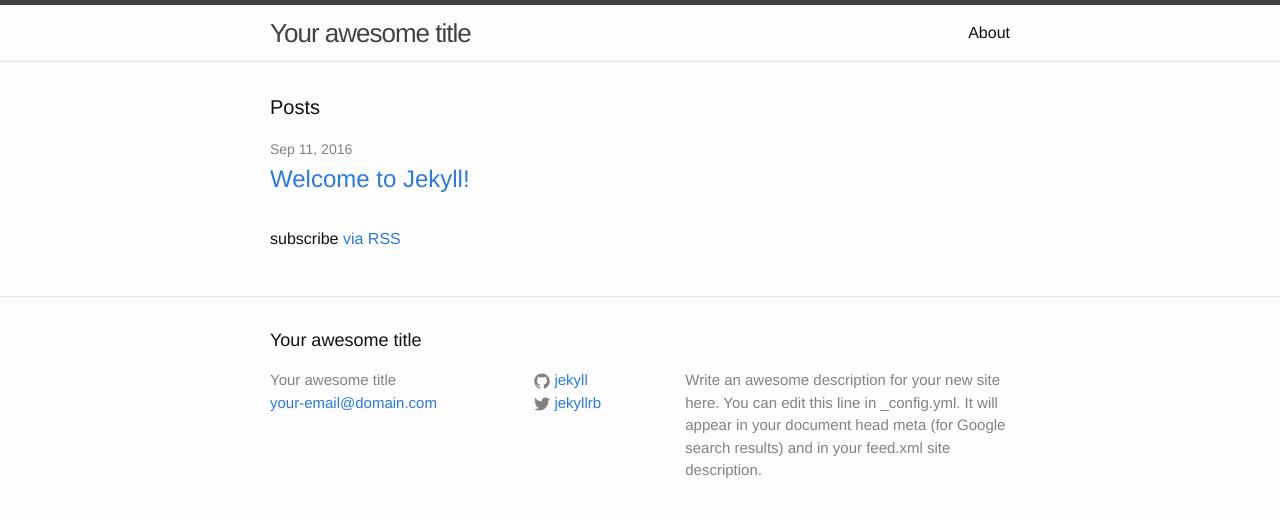
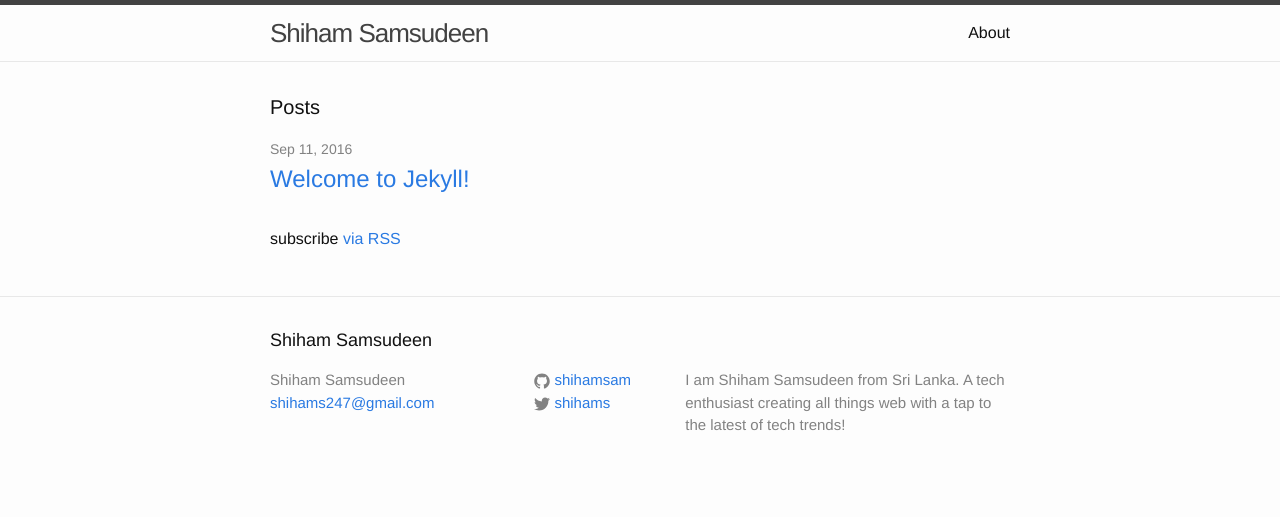
Before and after one commit to shihamsam/shihamsam.github.io, a Jekyll site: the page built from index.html, in a window 1280 px wide. Shown: the top 517 px of the page. Built offline with Jekyll 4.4.1, drawn with Linux system fonts in a browser that asks for light colours.

Commit message:
updated the basic information in the _config.yml

```diff
--- a/_config.yml
+++ b/_config.yml
@@ -6,16 +6,14 @@
 # 'jekyll serve'. If you change this file, please restart the server process.
 
 # Site settings
-title: Your awesome title
-email: your-email@domain.com
+title: Shiham Samsudeen
+email: shihams247@gmail.com
 description: > # this means to ignore newlines until "baseurl:"
-  Write an awesome description for your new site here. You can edit this
-  line in _config.yml. It will appear in your document head meta (for
-  Google search results) and in your feed.xml site description.
+  I am Shiham Samsudeen from Sri Lanka. A tech enthusiast creating all things web with a tap to the latest of tech trends!
 baseurl: "" # the subpath of your site, e.g. /blog
-url: "http://yourdomain.com" # the base hostname & protocol for your site
-twitter_username: jekyllrb
-github_username:  jekyll
+url: "http://shihamsam.github.io" # the base hostname & protocol for your site
+twitter_username: shihams
+github_username:  shihamsam
 
 # Build settings
 markdown: kramdown
```
